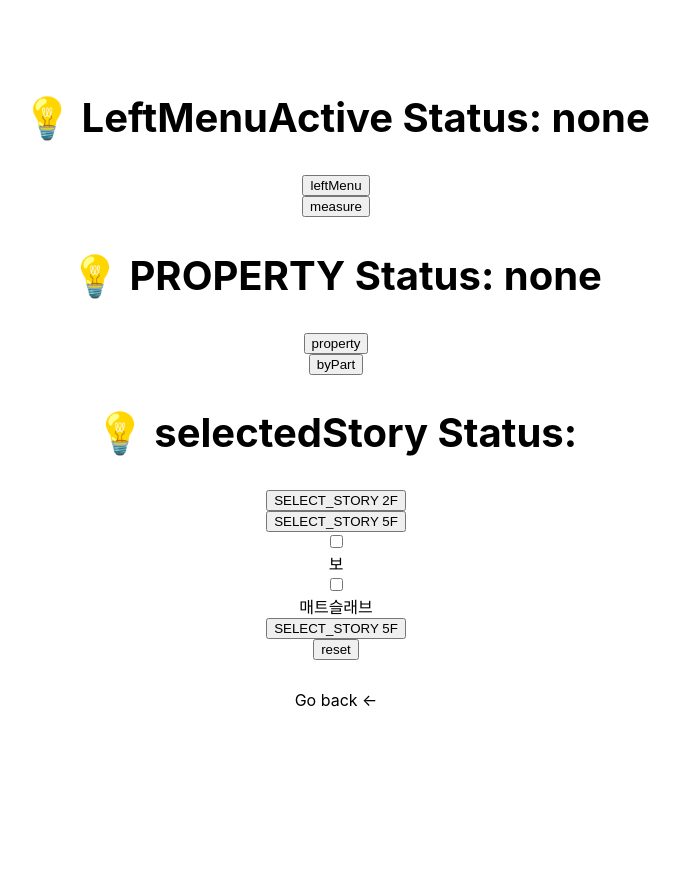
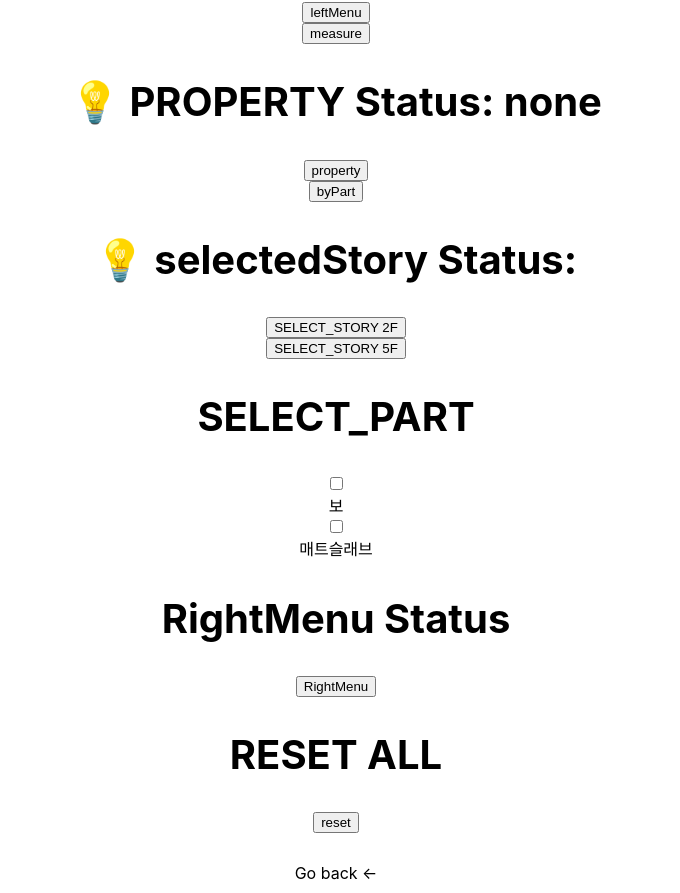
Before and after one commit to ryeon18/xstate_study, a React (Create React App) app: page /Convert in a window 1280 px wide. Shown: the whole page, without its empty margins (304-984 px from the left). Before the commit the page ends 800 px from the top, so only its background shows below. Built offline with nearby package versions, Linux system fonts and the light colour scheme.

Commit message:
Update: convertMachine

```diff
--- a/src/ConvertMachine.tsx
+++ b/src/ConvertMachine.tsx
@@ -365,6 +365,7 @@ export const ConvertMachine = createMachine<State, Events>({
     },
 
     rightMenu: {
+        type: "parallel",
       states: {
         viewerOption: {
             on:{
@@ -378,32 +379,33 @@ export const ConvertMachine = createMachine<State, Events>({
       },
     },
 
-    resultWindow: {
+    // resultWindow: {
+    //   states: {
+    //     open: {
+    //         on:{
+    //             OPEN_RESULT:{
+    //                 actions:(context, event) => {
+    //                     context.resultWindow.open = event.value;
+    //                 }
+    //             },
+    //         }
+    //     },
+    //   },
+    // },
+
+    viewerOption: {
+    type: "parallel",
       states: {
-        open: {
-            on:{
-                OPEN_RESULT:{
-                    actions:(context, event) => {
-                        context.resultWindow.open = event.value;
-                    }
-                },
-            }
-        },
+        showDrawing: {},
+        showWireFrame: {},
+        showName: {},
+        showAreaSize: {},
+        showBottom: {},
+        showWall: {},
+        showCeil: {},
+        showMeasurementUnit: {},
       },
     },
-
-    // viewerOption: {
-    //   states: {
-    //     showDrawing: {},
-    //     showWireFrame: {},
-    //     showName: {},
-    //     showAreaSize: {},
-    //     showBottom: {},
-    //     showWall: {},
-    //     showCeil: {},
-    //     showMeasurementUnit: {},
-    //   },
-    // },
   },
   on:{
     RESET_PROPERTY: {
@@ -420,6 +422,79 @@ export const ConvertMachine = createMachine<State, Events>({
             context.viewerOption[event.value] = !context.viewerOption[event.value];
         }
     },
+    OPEN_RESULT:{
+        actions:(context, event) => {
+            context.resultWindow.open = event.value;
+        }
+    },
+    // OPEN_VIEWER_OPTION:{
+    //     actions:(context) => {
+    //         context.rightMenu.viewerOption = !context.rightMenu.viewerOption;
+    //     }
+    // },
+    // SELECT_MATERIAL:{
+    //     actions:(context,event)=>{
+    //         const updateState = checkboxController(
+    //             context.leftMenu.propertyMenu.selectedMaterial,
+    //             event.value.check,
+    //             event.value.totalLength,
+    //           );
+    //           context.leftMenu.propertyMenu.selectedMaterial = updateState;
+    //           context.resultWindow.open = openResultWindowController(context.leftMenu);
+    //     }
+    // },
+    // SELECT_PART:{
+    //     actions:(context,event)=>{
+    //         const updateState = checkboxController(
+    //             context.leftMenu.propertyMenu.selectedPart,
+    //             event.value.check,
+    //             event.value.totalLength,
+    //           );
+    //           context.leftMenu.propertyMenu.selectedPart = updateState;
+    //           context.resultWindow.open = openResultWindowController(context.leftMenu);
+    //     }
+    // },
+    // SELECT_SPACE:{
+    //     actions:(context,event)=>{
+    //         const updateState = checkboxController(
+    //             context.leftMenu.propertyMenu.selectedSpace,
+    //             event.value.check,
+    //             event.value.totalLength,
+    //           );
+    //           context.leftMenu.propertyMenu.selectedPart = updateState;
+    //           context.resultWindow.open = openResultWindowController(context.leftMenu);
+    //     }
+    // },
+    // SELECT_STORY:{
+    //     actions:(context,event)=>{
+    //         console.log('contetx',context)
+    //         context.leftMenu.propertyMenu.selectedStory = event.value;
+    //         context.resultWindow.open = openResultWindowController(context.leftMenu);
+    //         context.drawing2D.selectedStory = event.value || "1F";
+    //     }
+    // },
+    // SELECT_PROPERTY_MENU: {
+    //     actions: (context, event) => {
+    //         if (
+    //         context.leftMenu.propertyMenu.active === event.value
+    //         ) {
+    //         context.leftMenu.propertyMenu.active =
+    //             PropertyMenu.none;
+    //         } else {
+    //         context.leftMenu.propertyMenu.active = event.value;
+    //         }
+    //     },
+    // },
+    // SELECT_LEFT_MENU: {
+    //     actions: (context, event) => {
+    //       if (context.leftMenu.active === event.value) {
+    //         context.leftMenu.active = LeftMenuXstate.none;
+    //       } else {
+    //         context.leftMenu.active = event.value;
+    //       }
+    //       context.resultWindow.open = openResultWindowController(context.leftMenu);
+    //     },
+    //   },
 },
 });
 
--- a/src/ConvertRedux.tsx
+++ b/src/ConvertRedux.tsx
@@ -77,6 +77,7 @@ export const ConvertRedux = () => {
       <button onClick={()=>send({type:"SELECT_STORY", value: "5F"})}>
       SELECT_STORY 5F
       </button>
+      <h2>SELECT_PART</h2>
       {PART.map((part) => (
             <Fragment key={part.id}>
             <input type="checkbox" name="select_part" checked={statesVale.leftMenu.propertyMenu.selectedPart[part.name] || false} onChange={handleChange} value={part.name}/>
@@ -85,9 +86,12 @@ export const ConvertRedux = () => {
             )
         )}
 
-      <button onClick={()=>send({type:"SELECT_STORY", value: "5F"})}>
-      SELECT_STORY 5F
-      </button>
+    <h2>RightMenu Status</h2>
+      <button onClick={()=>send("OPEN_VIEWER_OPTION")}>RightMenu</button>
+
+      {statesVale.rightMenu.viewerOption && <h2>Viewer Option</h2>}
+
+      <h2>RESET ALL</h2>
       <button onClick={()=>send("RESET_PROPERTY")}>
       reset
       </button>
```
